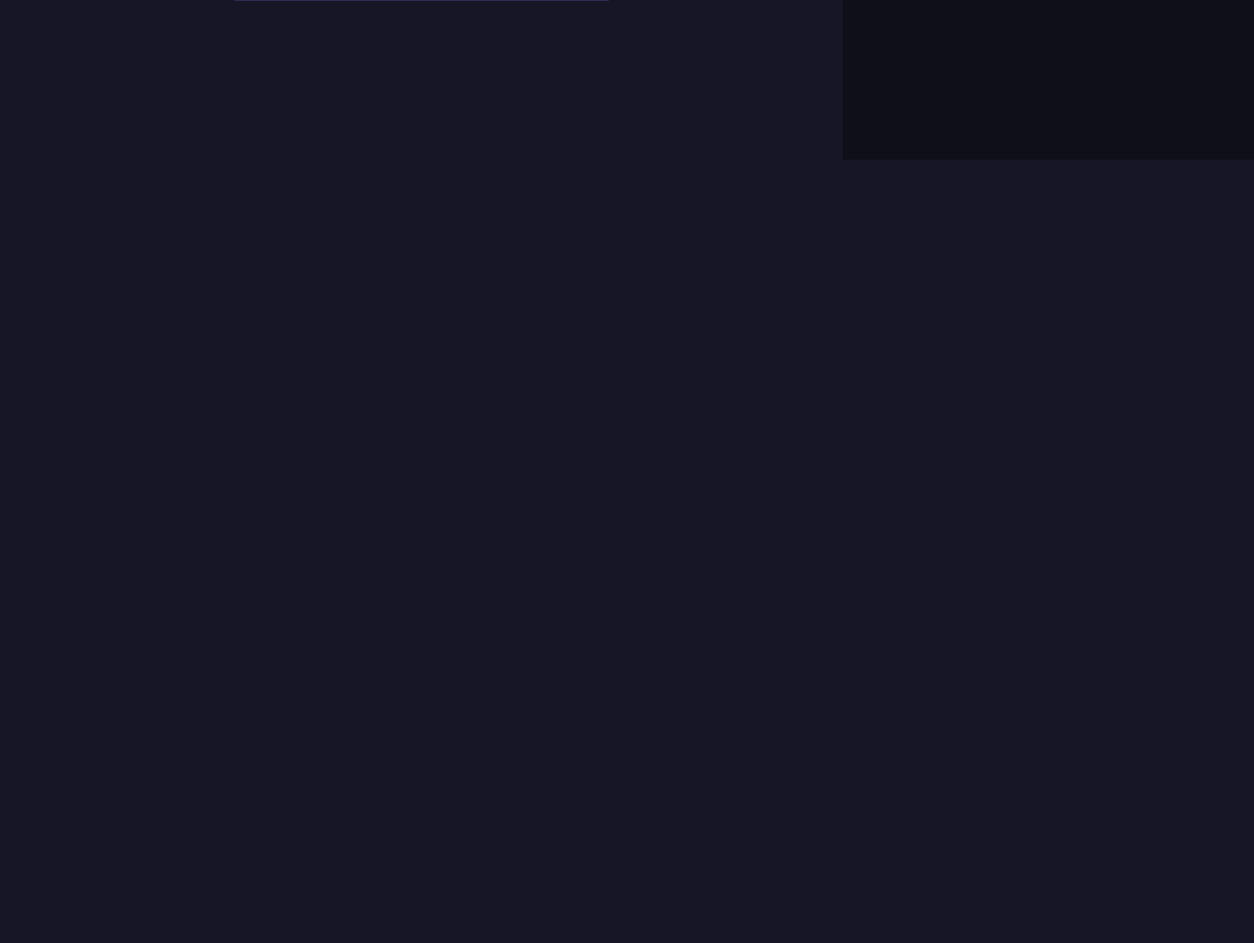
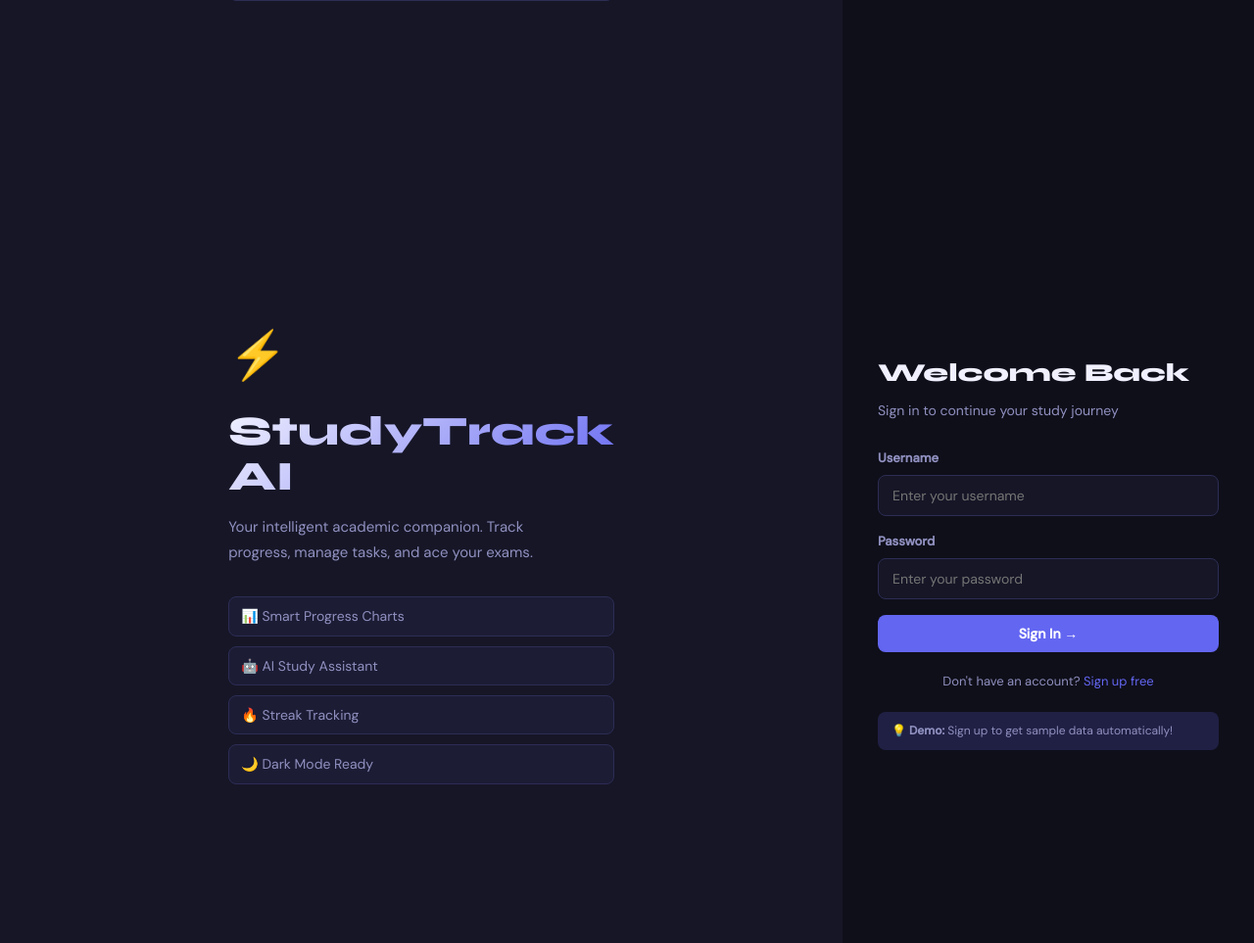
Before and after one commit to srisanthyy-crypto/study_tracker, a Flask app: template templates/login.html in a window 1280 px wide. Shown: the part 637-1600 px from the top of the page at 98% size. Before the commit the page ends 800 px from the top, so only its background shows below. Run offline with Flask 3, Linux system fonts and the light colour scheme; the template is opened without the code that fills it, so the values that code supplies are empty.

Commit message:
Update login.html

```diff
--- a/templates/login.html
+++ b/templates/login.html
@@ -1,4 +1,13 @@
 <!DOCTYPE html>
+<!-- templates/login.html — Login Page -->
+<html lang="en" data-theme="dark">
+<head>
+  <meta charset="UTF-8" />
+  <meta name="viewport" content="width=device-width, initial-scale=1.0"/>
+  <title>Login — StudyTrack AI</title>
+  <link rel="preconnect" href="https://fonts.googleapis.com" />
+  <link href="https://fonts.googleapis.com/css2?family=Syne:wght@400;700;800&family=DM+Sans:wght@300;400;500&display=swap" rel="stylesheet" />
+  <!DOCTYPE html>
 <!-- templates/login.html — Login Page -->
 <html lang="en" data-theme="dark">
 <head>
@@ -65,3 +74,60 @@
 <script src="{{ url_for('static', filename='js/main.js') }}"></script>
 </body>
 </html>
+</head>
+<body class="auth-body">
+
+<div class="auth-container">
+  <!-- Left panel: branding -->
+  <div class="auth-brand">
+    <div class="brand-glow"></div>
+    <div class="brand-content">
+      <div class="brand-logo">⚡</div>
+      <h1 class="brand-title">StudyTrack<br/>AI</h1>
+      <p class="brand-tagline">Your intelligent academic companion. Track progress, manage tasks, and ace your exams.</p>
+      <div class="brand-features">
+        <div class="brand-feature">📊 Smart Progress Charts</div>
+        <div class="brand-feature">🤖 AI Study Assistant</div>
+        <div class="brand-feature">🔥 Streak Tracking</div>
+        <div class="brand-feature">🌙 Dark Mode Ready</div>
+      </div>
+    </div>
+  </div>
+
+  <!-- Right panel: form -->
+  <div class="auth-form-panel">
+    <div class="auth-card">
+      <h2 class="auth-title">Welcome Back</h2>
+      <p class="auth-subtitle">Sign in to continue your study journey</p>
+
+      {% if error %}
+      <div class="alert alert-error">⚠️ {{ error }}</div>
+      {% endif %}
+
+      <form method="POST" action="{{ url_for('login') }}">
+        <div class="form-group">
+          <label class="form-label">Username</label>
+          <input type="text" name="username" class="form-input" placeholder="Enter your username" required autofocus />
+        </div>
+        <div class="form-group">
+          <label class="form-label">Password</label>
+          <input type="password" name="password" class="form-input" placeholder="Enter your password" required />
+        </div>
+        <button type="submit" class="btn btn-primary btn-full">Sign In →</button>
+      </form>
+
+      <p class="auth-switch">Don't have an account?
+        <a href="{{ url_for('signup') }}">Sign up free</a>
+      </p>
+
+      <!-- Demo hint -->
+      <div class="demo-hint">
+        <strong>💡 Demo:</strong> Sign up to get sample data automatically!
+      </div>
+    </div>
+  </div>
+</div>
+
+<script src="{{ url_for('static', filename='js/main.js') }}"></script>
+</body>
+</html>
```
